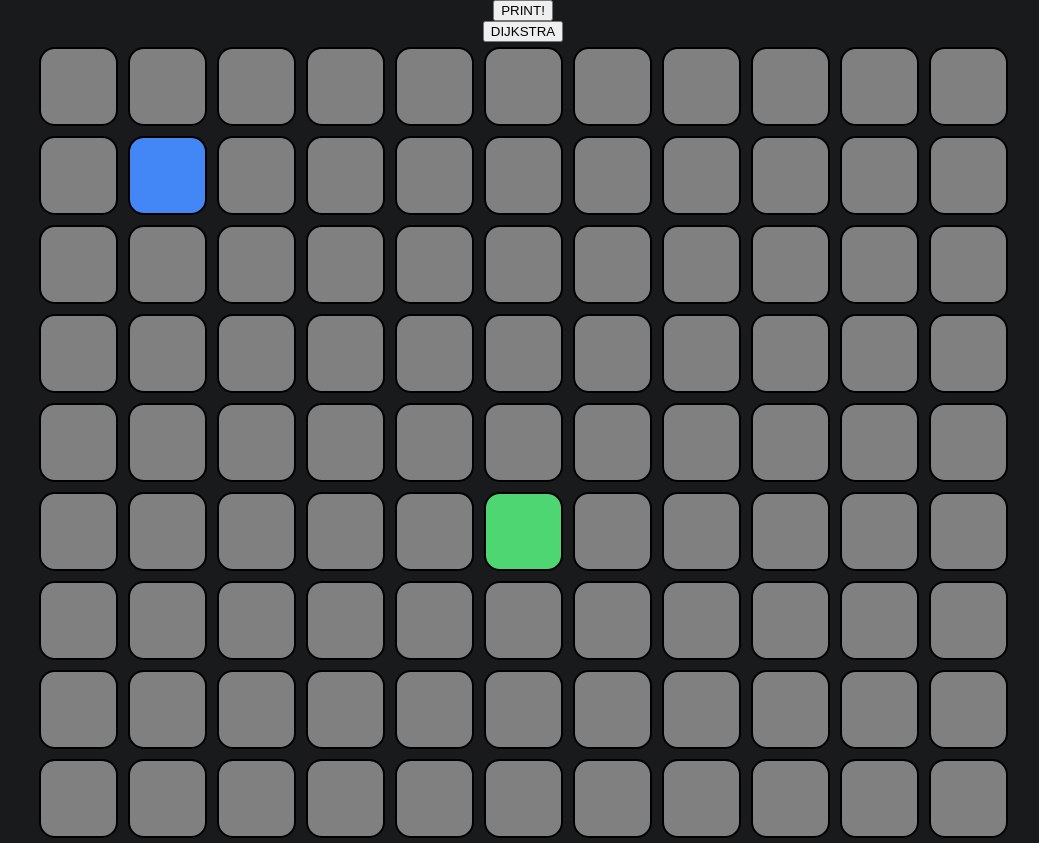
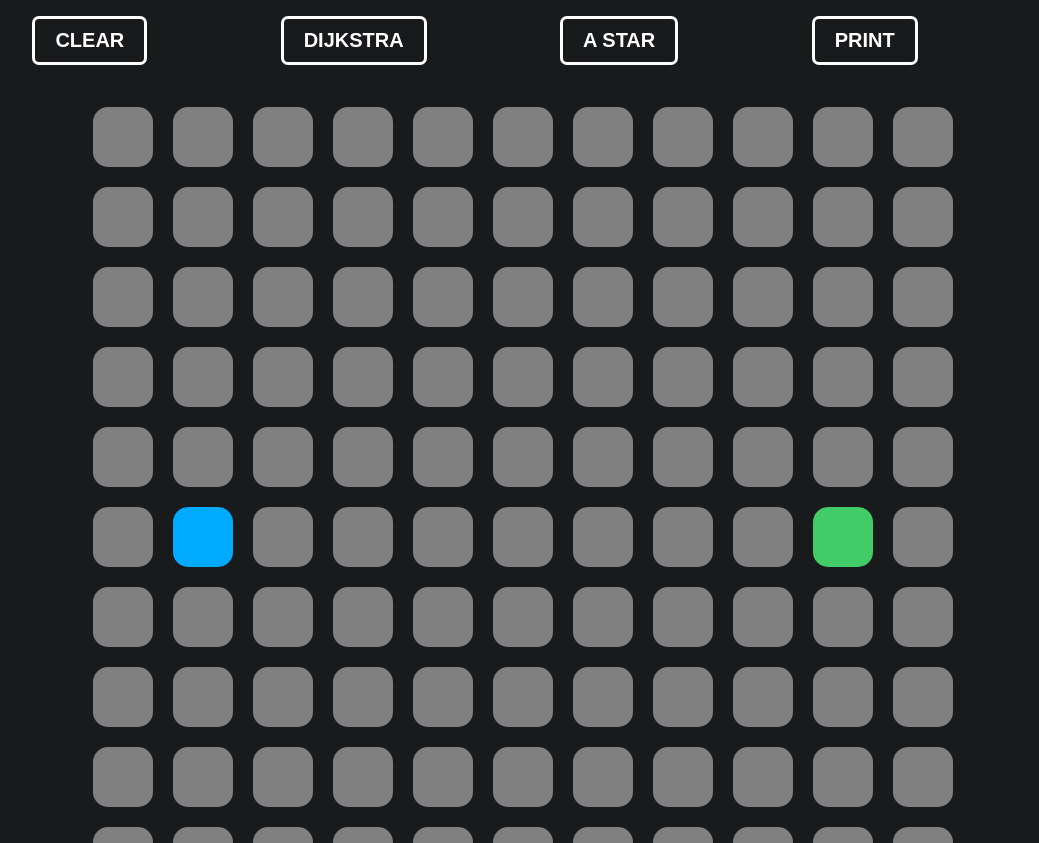
Before and after one commit to uhrjun/PathfindingVis, a React (Create React App) app: page / in a window 1280 px wide. Shown: the top 843 px of the page, without its empty margins (117-1156 px from the left). Built offline with nearby package versions, Linux system fonts and the light colour scheme.

Commit message:
init astar

```diff
--- a/package.json
+++ b/package.json
@@ -3,6 +3,7 @@
   "version": "0.1.0",
   "private": true,
   "dependencies": {
+    "@indutny/maze": "^1.0.0",
     "@testing-library/jest-dom": "^5.11.9",
     "@testing-library/react": "^11.2.5",
     "@testing-library/user-event": "^12.8.3",
--- a/src/App.js
+++ b/src/App.js
@@ -1,7 +1,7 @@
 import "./App.css";
-import Grid from "./components/grid/grid.jsx";
+import PathFindingVis from "./components/pathfindingVis/pathfindingvis";
 function App() {
-	return <Grid />;
+	return <PathFindingVis />;
 }
 
 export default App;
--- /dev/null
+++ b/src/components/Sidebar/Sidebar.js
@@ -0,0 +1,17 @@
+export default function Sidebar({ children }) {
+	return (
+		<div
+			style={{
+				color: "white",
+				display: "flex",
+				flexDirection: "row",
+				justifyContent: "space-evenly",
+				alignItems: "center",
+				width: "90%",
+				marginBottom: "1em",
+				padding: "1em",
+			}}>
+			{children}
+		</div>
+	);
+}
--- a/src/components/grid/grid.jsx
+++ b/src/components/grid/grid.jsx
@@ -1,14 +1,16 @@
 import React, { useState, useEffect } from "react";
 import * as styled from "./grid.styles";
 import Node from "../node/node.jsx";
+
 import {
 	dijkstra,
 	getNodesInShortestPathOrder,
 } from "../../algorithms/djikstra";
+import Sidebar from "../Sidebar/Sidebar";
 
 const startCol = 1;
-const startRow = 1;
-const endCol = 5;
+const startRow = 5;
+const endCol = 9;
 const endRow = 5;
 
 function initGrid() {
@@ -36,6 +38,11 @@ const initNode = (col, row) => {
 		isPath: false,
 		isPathVis: false,
 		previousNode: null,
+		cost: {
+			F: Infinity,
+			G: Infinity,
+			H: Infinity,
+		},
 	};
 };
 
@@ -53,7 +60,12 @@ export default function Grid() {
 	function toggleWall(grid, row, col) {
 		const newGrid = grid.slice();
 		const currentNode = newGrid[row][col];
-		if (!currentNode.isFinish && !currentNode.isStart) {
+		if (
+			!currentNode.isPathVis &&
+			!currentNode.isEnd &&
+			!currentNode.isStart &&
+			!currentNode.isVisitedVis
+		) {
 			currentNode.isWall = !currentNode.isWall;
 			setGrid([...newGrid]);
 		}
@@ -91,12 +103,11 @@ export default function Grid() {
 
 	const timer = (ms) => new Promise((res) => setTimeout(res, ms));
 	async function animateShortestPath(shortestPath, grid) {
-		// We need to wrap the loop into an async function for this to work
 		for (var i = 0; i < shortestPath.length; i++) {
 			let node = shortestPath[i];
 			setTimeout((node.isPathVis = true), 1000);
 			setGrid([...grid]);
-			await timer(50); // then the created Promise can be awaited
+			await timer(50);
 		}
 	}
 
@@ -135,17 +146,24 @@ export default function Grid() {
 	}
 
 	return (
+		<>
+			<Sidebar>
+				<styled.Button onClick={() => setGrid(() => initGrid())}>
+					CLEAR
+				</styled.Button>
+				<styled.Button onClick={() => visDjikstra(grid)}>
+					DIJKSTRA
+				</styled.Button>
+				<styled.Button onClick={() => visDjikstra(grid)}>A STAR</styled.Button>
+				<styled.Button onClick={() => console.log(grid)}>PRINT</styled.Button>
+			</Sidebar>
 			<div
 				style={{
-				backgroundColor: "#181a1b",
 					display: "flex",
 					flexDirection: "column",
 					justifyContent: "center",
 					alignItems: "center",
 				}}>
-			{/* onClick={() => setGrid([...visDjikstra()])} */}
-			<button onClick={() => console.log(grid)}>PRINT!</button>
-			<button onClick={() => visDjikstra(grid)}>DIJKSTRA</button>
 				{grid.map((row, rowIndex) => {
 					return (
 						<styled.Row key={rowIndex} style={{ display: "flex" }}>
@@ -186,5 +204,6 @@ export default function Grid() {
 					);
 				})}
 			</div>
+		</>
 	);
 }
--- a/src/components/grid/grid.styles.js
+++ b/src/components/grid/grid.styles.js
@@ -3,3 +3,20 @@ import styled from "styled-components";
 export const Row = styled.div`
 	display: flex;
 `;
+
+export const Button = styled.button`
+	color: white;
+	background-color: transparent;
+	padding: 0.5em 1em;
+	font-size: 1.25em;
+	border: 3px solid white;
+	border-radius: 7px;
+	font-weight: 600;
+	cursor: pointer;
+	outline: none;
+	&:hover {
+		color: black;
+		background-color: white;
+	}
+	transition: all 0.25s linear;
+`;
--- a/src/components/node/node.jsx
+++ b/src/components/node/node.jsx
@@ -27,8 +27,7 @@ export default function Node({
 			isVisitedVis={isVisitedVis}
 			distance={distance}
 			isPathVis={isPathVis}
-			onClick={() => {
-				isWall = !isWall;
+			onMouseDown={() => {
 				onNodeClick(
 					col,
 					row,
--- a/src/components/node/node.styles.js
+++ b/src/components/node/node.styles.js
@@ -7,7 +7,7 @@ const nodeUpdate = keyframes`
 
 const update = keyframes`
   from {
-    transform: scale(0.9);
+    transform: scale(0.8);
   }
 
   to {
@@ -17,35 +17,35 @@ const update = keyframes`
 
 export const Node = styled.div`
 	text-align: center;
-	width: 75px;
-	height: 75px;
-	border: 2px solid black;
-	margin: 5px;
-	color: black;
-	font-size: 24px;
-	font-weight: 500;
-	border-radius: 20%;
+	width: 60px;
+	height: 60px;
+	border: none;
+	margin: 10px;
+	border-radius: 25%;
 	background-color: ${({ isVisitedVis, isStart, isEnd, isWall, isPathVis }) => {
 		if (isWall) {
-			return "#eb4034";
+			return "#ed3124";
 		}
 		if (isStart) {
-			return "#4287f5";
+			return "#00aaff";
 		}
 		if (isEnd) {
-			return "#4dd672";
+			return "#41cc67";
 		}
 
 		if (isPathVis) {
-			return "#faf7f7";
+			return "#ffffff";
 		}
 		if (isVisitedVis) {
-			return "#fcba03";
+			return "#ebb215";
 		} else {
 			return "gray";
 		}
 	}};
+	transition: background-color 150ms linear;
 	&:hover {
-		animation: ${update} 1s linear infinite;
+		transition: all 0.05s linear;
+		transform: scale(0.85);
+		opacity: 0.95;
 	}
 `;
--- /dev/null
+++ b/src/components/pathfindingVis/pathfindingvis.jsx
@@ -0,0 +1,9 @@
+import Grid from "../grid/grid";
+import Sidebar from "../Sidebar/Sidebar";
+export default function PathFindingVis() {
+	return (
+		<div style={{ display: "flex", flexDirection: "column" }}>
+			<Grid />
+		</div>
+	);
+}
--- a/src/index.css
+++ b/src/index.css
@@ -1,10 +1,6 @@
 body {
 	margin: 0;
-	font-family: -apple-system, BlinkMacSystemFont, "Segoe UI", "Roboto", "Oxygen",
-		"Ubuntu", "Cantarell", "Fira Sans", "Droid Sans", "Helvetica Neue",
-		sans-serif;
-	-webkit-font-smoothing: antialiased;
-	-moz-osx-font-smoothing: grayscale;
+	font-family: "Inter", sans-serif;
 	background-color: #181a1b;
 }
 
```
Also changed, not shown: src/algorithms/astar.js (+127 -0 lines), utils/handleNodes.js (deleted), 1 other file (tests, documents, lock files or other folders). Lines whose indentation alone changed are shown as unchanged.
